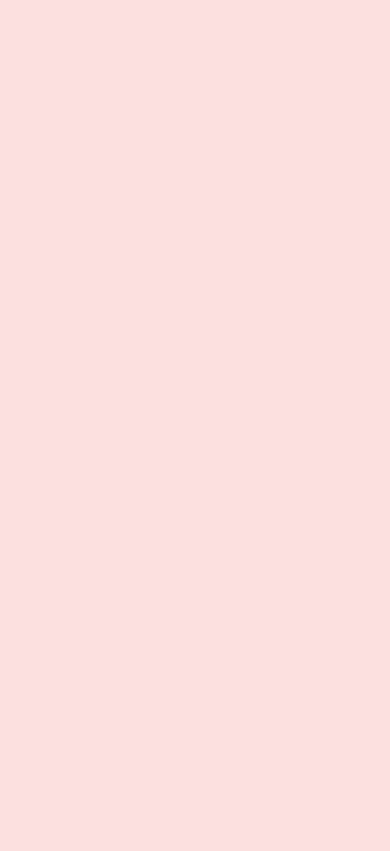
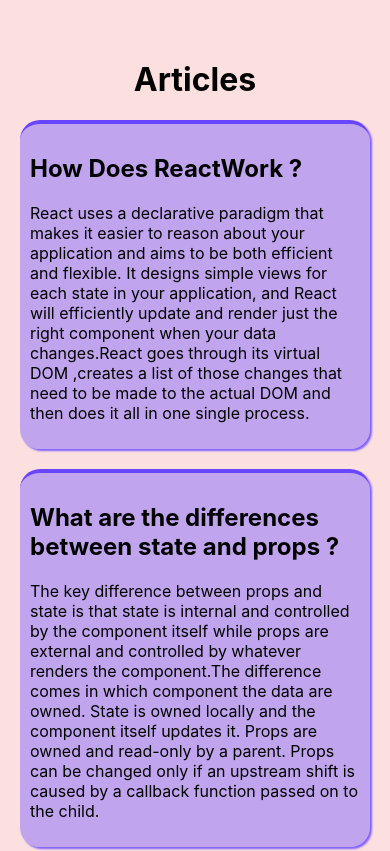
Before and after one commit to tanvir-taqi/gymlance, a React (Create React App) app: page / in a window 390 px wide. Shown: the part 3800-4651 px from the top of the page. Before the commit the page ends 3819 px from the top, so only its background shows below. Built offline with nearby package versions, Linux system fonts and the light colour scheme.

Commit message:
responsive issue fixed and blog done

```diff
--- a/src/App.js
+++ b/src/App.js
@@ -1,5 +1,6 @@
 
 import './App.css';
+import Blog from './components/Blog/Blog';
 import Header from './components/Header/Header';
 import Home from './components/Home/Home';
 
@@ -8,6 +9,7 @@
     <div >
       <Header></Header>
       <Home></Home>
+      <Blog></Blog>
     </div>
   );
 }
--- /dev/null
+++ b/src/components/Blog/Blog.css
@@ -0,0 +1,38 @@
+.blogs{
+    display: flex;
+    flex-direction: column;
+    justify-content: center;
+    align-items: center;
+    color: black;
+    margin-bottom: 50px;
+    padding: 20px;
+}
+.blogs h1{
+    color: black;
+    font-size: 2rem;
+}
+
+.blog-container{
+    display: grid;
+    grid-template-columns: repeat(3,1fr);
+    gap: 20px;
+}
+
+.blog{
+    background: rgba(126, 98, 252, 0.473);
+    padding: 10px;
+    border-radius: 20px;
+    border-top: 4px solid rgb(104, 70, 255);
+    box-shadow: 2px 2px 2px rgb(126, 98, 252);
+}
+@media screen and (max-width:576px){
+   .blog-container{
+    grid-template-columns: repeat(1,1fr);
+   }
+
+ }
+ @media screen and (min-width:577px) and (max-width:1024px) {
+    .blog-container{
+        grid-template-columns: repeat(1,1fr);
+       }
+ }
--- /dev/null
+++ b/src/components/Blog/Blog.js
@@ -0,0 +1,26 @@
+import React from 'react';
+import './Blog.css'
+
+const Blog = () => {
+    return (
+        <div className='blogs'>
+            <h1>Articles</h1>
+            <div className="blog-container">
+                <div className="blog">
+                    <h2>How Does ReactWork ?</h2>
+                    <p>React uses a declarative paradigm that makes it easier to reason about your application and aims to be both efficient and flexible. It designs simple views for each state in your application, and React will efficiently update and render just the right component when your data changes.React goes through its virtual DOM ,creates a list of those changes that need to be made to the actual DOM and then does it all in one single process.</p>
+                </div>
+                <div className="blog">
+                    <h2>What are the differences between state and props ?</h2>
+                    <p>The key difference between props and state is that state is internal and controlled by the component itself while props are external and controlled by whatever renders the component.The difference comes in which component the data are owned. State is owned locally and the component itself updates it. Props are owned and read-only by a parent. Props can be changed only if an upstream shift is caused by a callback function passed on to the child.</p>
+                </div>
+                <div className="blog">
+                    <h2>What are the uses of "useEffect" ?</h2>
+                    <p>The useEffect Hook allows you to perform side effects in your components.Along with fetching data some examples of side effects are:  directly updating the DOM, and timers. useEffect accepts two arguments.One is a callback function and another is the dependency.</p>
+                </div>
+            </div>
+        </div>
+    );
+};
+
+export default Blog;
--- a/src/components/Exercises/Exercises.css
+++ b/src/components/Exercises/Exercises.css
@@ -42,6 +42,15 @@
     }
 
 }
-@media screen and (min-width:577px) and (max-width:992px) {
+@media screen and (min-width:577px) and (max-width:1024px) {
+    .exercise-card{
+        padding: 5px;
 
+    }
+    .exercise-card img {
+
+        width: 220px;
+        height: 100px;
+        border-radius: 20px;
+    }
 }
--- a/src/components/Home/Home.css
+++ b/src/components/Home/Home.css
@@ -27,7 +27,7 @@
     }
 
 }
-@media screen and (min-width:577px) and (max-width:992px) {
+@media screen and (min-width:577px) and (max-width:1024px) {
     .main-container{
         grid-template-columns: 2fr 1fr;
     }
--- a/src/components/Profile/Profile.css
+++ b/src/components/Profile/Profile.css
@@ -51,7 +51,7 @@
    }
 
 }
-@media screen and (min-width:577px) and (max-width:992px) {
+@media screen and (min-width:577px) and (max-width:1024px) {
     .profile{
         padding: 10px;
        }
```
